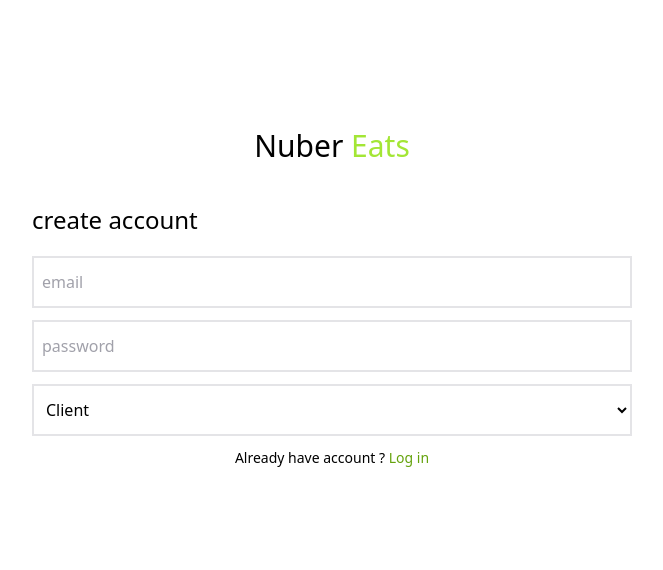
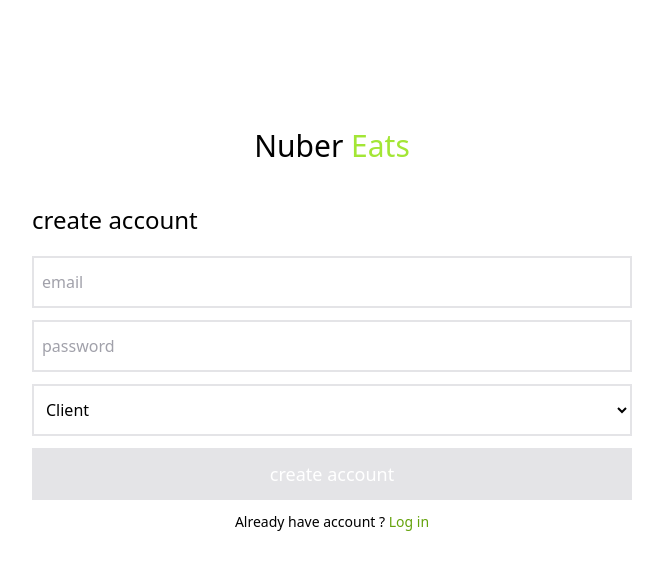
Before and after one commit to kirim-Lee/nuber-eats-frontend, a React (Create React App) app: page /create-account in a window 1280 px wide. Shown: the top 570 px of the page, without its empty margins (308-971 px from the left). Built offline with nearby package versions, Linux system fonts and the light colour scheme.

Commit message:
create account complete

```diff
--- a/src/pages/create-account.tsx
+++ b/src/pages/create-account.tsx
@@ -1,8 +1,13 @@
 import { gql, useMutation } from '@apollo/client';
 import { Helmet } from 'react-helmet';
 import { useForm } from 'react-hook-form';
-import { Link } from 'react-router-dom';
-import { createAccountMutationVariables } from '../__generated__/createAccountMutation';
+import { Link, useHistory } from 'react-router-dom';
+import { FormButton } from '../components/form-button';
+import { FormError } from '../components/form-error';
+import {
+  createAccountMutationVariables,
+  createAccountMutation,
+} from '../__generated__/createAccountMutation';
 import { userRole } from '../__generated__/globalTypes';
 
 const CREATE_ACCOUNT = gql`
@@ -21,11 +26,33 @@ const CREATE_ACCOUNT = gql`
 type FormType = createAccountMutationVariables;
 
 export const CreateAccount = () => {
-  const [createAccount] = useMutation(CREATE_ACCOUNT);
-  const { register } = useForm<FormType>({
+  const history = useHistory();
+  const onCompleted = ({
+    createAccount: { ok, error },
+  }: createAccountMutation) => {
+    if (ok) {
+      history.push('/login');
+    }
+  };
+
+  const onError = () => null;
+
+  const [
+    createAccount,
+    { loading, error: fetchError, data: createAccountResult },
+  ] = useMutation<createAccountMutation, FormType>(CREATE_ACCOUNT, {
+    onCompleted,
+    onError,
+  });
+
+  const { register, handleSubmit, errors, formState } = useForm<FormType>({
     mode: 'onChange',
     defaultValues: { role: userRole.CLIENT },
   });
+
+  const onSubmit = (data: FormType) => {
+    createAccount({ variables: { ...data } });
+  };
 
   return (
     <div className="h-screen flex items-center flex-col mt-10 lg:mt-32">
@@ -39,14 +66,23 @@ export const CreateAccount = () => {
         <h4 className="w-full text-left text-2xl mb-5 font-thin">
           create account
         </h4>
-        <form className="grid gap-3 mt-5 ">
+        <form className="grid gap-3 mt-5 " onSubmit={handleSubmit(onSubmit)}>
           <input
             type="email"
             name="email"
             placeholder="email"
             className="text-input"
-            ref={register}
+            ref={register({
+              required: true,
+              pattern: /^\w+@[a-zA-Z_]+?\.[a-zA-Z]{2,3}$/,
+            })}
           />
+          {errors.email?.type === 'required' && (
+            <FormError errorMessage="email is required" />
+          )}
+          {errors.email?.type === 'pattern' && (
+            <FormError errorMessage="email pattern is not matched" />
+          )}
           <input
             type="password"
             name="password"
@@ -64,6 +100,17 @@ export const CreateAccount = () => {
               );
             })}
           </select>
+          <FormButton
+            label="create account"
+            disabled={loading || !formState.isValid}
+            loading={loading}
+          />
+          {createAccountResult?.createAccount?.error && (
+            <FormError errorMessage={createAccountResult.createAccount.error} />
+          )}
+          {fetchError?.message && (
+            <FormError errorMessage={fetchError.message} />
+          )}
         </form>
         <div className="text-sm text-center mt-3">
           Already have account ?{' '}
--- a/src/pages/login.tsx
+++ b/src/pages/login.tsx
@@ -8,6 +8,7 @@ import {
   loginMutation,
   loginMutationVariables,
 } from '../__generated__/loginMutation';
+import { isLoggedInVar } from '../apollo';
 
 const LOGIN_MUTATION = gql`
   mutation loginMutation($email: String!, $password: String!) {
@@ -23,6 +24,7 @@ export const Login = () => {
   const onCompleted = ({ login: { ok, token } }: loginMutation) => {
     if (ok) {
       console.log(token);
+      isLoggedInVar(true);
     }
   };
 
```
Also changed, not shown: 1 other file (tests, documents, lock files or other folders).
